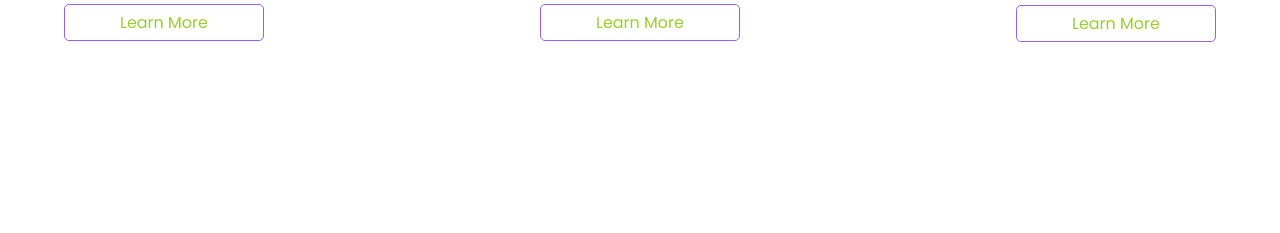
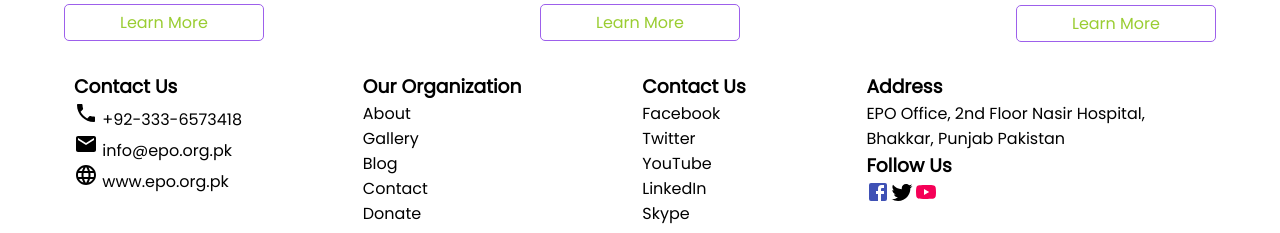
Before and after one commit to saadusufzai/FYP-Content-Management-System, a React (Create React App) app: page / in a window 1280 px wide. Shown: the part 1796-2029 px from the top of the page. Before the commit the page ends 1838 px from the top, so only its background shows below. Built offline with nearby package versions, Linux system fonts and the light colour scheme.

Commit message:
updated footer

```diff
--- a/src/App.js
+++ b/src/App.js
@@ -8,6 +8,7 @@ import Contact from './components/Pages/Contact';
 import Donate from './components/Pages/Donate';
 import Gallery from './components/Pages/Gallery';
 import Home from './components/Pages/Home';
+import Footer from './components/Footer/Footer'
 
 function App() {
   return (
@@ -21,6 +22,7 @@ function App() {
             <Route path='/contact' element={<Contact/>} />
             <Route path='/donate' element={<Donate/>} />
         </Routes>
+        <Footer/>
     </Router>
   )}
 
--- a/src/components/Footer/Footer.jsx
+++ b/src/components/Footer/Footer.jsx
@@ -1,21 +1,59 @@
 import React from "react";
 import classes from "./Footer.module.css";
 
+import PhoneIcon from "@material-ui/icons/Phone";
+import EmailIcon from "@material-ui/icons/Email";
+import LanguageIcon from "@material-ui/icons/Language";
+import FacebookIcon from '@material-ui/icons/Facebook';
+import TwitterIcon from '@material-ui/icons/Twitter';
+import YouTubeIcon from '@material-ui/icons/YouTube';
+
+import { Link } from "react-router-dom";
 const Footer = () => {
   return (
     <div className={classes.footer}>
       <div className={classes.innerFooter}>
-        <div className="contactUs">
-          <div className="phone">
-            <i></i> +92-333-6573418
-          </div>
-          <div className="phone">
-            <i></i> info@epo.org.pk
-          </div>
-          <div className="phone">
-            <i></i> www.epo.org.pk
-          </div>
-        </div>
+        {/* Contact */}
+        <ul className={classes.feild}>
+          <h3>Contact Us</h3>
+          <li>
+            <PhoneIcon /> +92-333-6573418
+          </li>
+          <li>
+            <EmailIcon /> info@epo.org.pk
+          </li>
+          <li>
+            <LanguageIcon /> www.epo.org.pk
+          </li>
+        </ul>
+        {/* Links */}
+        <ul className={classes.feild}>
+          <h3>Our Organization</h3>
+          <li><Link to='/about'>About</Link> </li>
+          <li><Link to='/gallery'>Gallery</Link> </li>
+          <li><Link to='/blog'>Blog</Link> </li>
+          <li><Link to='/contact'>Contact</Link> </li>
+          <li><Link to='/donate'>Donate</Link> </li>
+        </ul>
+        {/* Social Contacts */}
+        <ul className={classes.feild}>
+          <h3>Contact Us</h3>
+          <li><a href="#">Facebook</a></li>
+          <li><a href="#">Twitter</a></li>
+          <li><a href="#">YouTube</a></li>
+          <li><a href="#">LinkedIn</a></li>
+          <li><a href="#">Skype</a></li>
+        </ul>
+        {/* Address */}
+        <ul style={{ width:'30%'}} className={classes.feild}>
+          <h3>Address</h3>
+          <li >
+             EPO Office, 2nd Floor Nasir Hospital, Bhakkar, Punjab Pakistan</li>
+             <h3>Follow Us</h3>
+             <FacebookIcon color="primary"/>
+             <TwitterIcon color="#1111"/>
+             <YouTubeIcon color="secondary"/>
+        </ul>
       </div>
     </div>
   );
--- a/src/components/Footer/Footer.module.css
+++ b/src/components/Footer/Footer.module.css
@@ -0,0 +1,21 @@
+.innerFooter{
+    width: 90%;
+    display: flex;
+    justify-content: space-between;
+    margin:0 auto;
+    padding: 10px;
+
+}
+.footer{
+    margin-top: 20px;
+
+}
+
+.footer .innerFooter ul  {
+    list-style-type: none;
+}
+
+.footer .innerFooter ul a {
+    text-decoration: none;
+    color: #000;
+}
--- a/src/components/Pages/Home.jsx
+++ b/src/components/Pages/Home.jsx
@@ -3,6 +3,7 @@ import Carousel from '../Carousel/Carousel'
 import Blogs from '../Blogs/Blogs'
 import Media from '../Gallery/Media'
 import Team from '../Team/Team'
+
 const Home = () => {
     return (
         <div>
@@ -10,6 +11,7 @@ const Home = () => {
             <Blogs/>
             <Media/>
             <Team/>
+
         </div>
     )
 }
```
Also changed, not shown: 1 other file (tests, documents, lock files or other folders).
